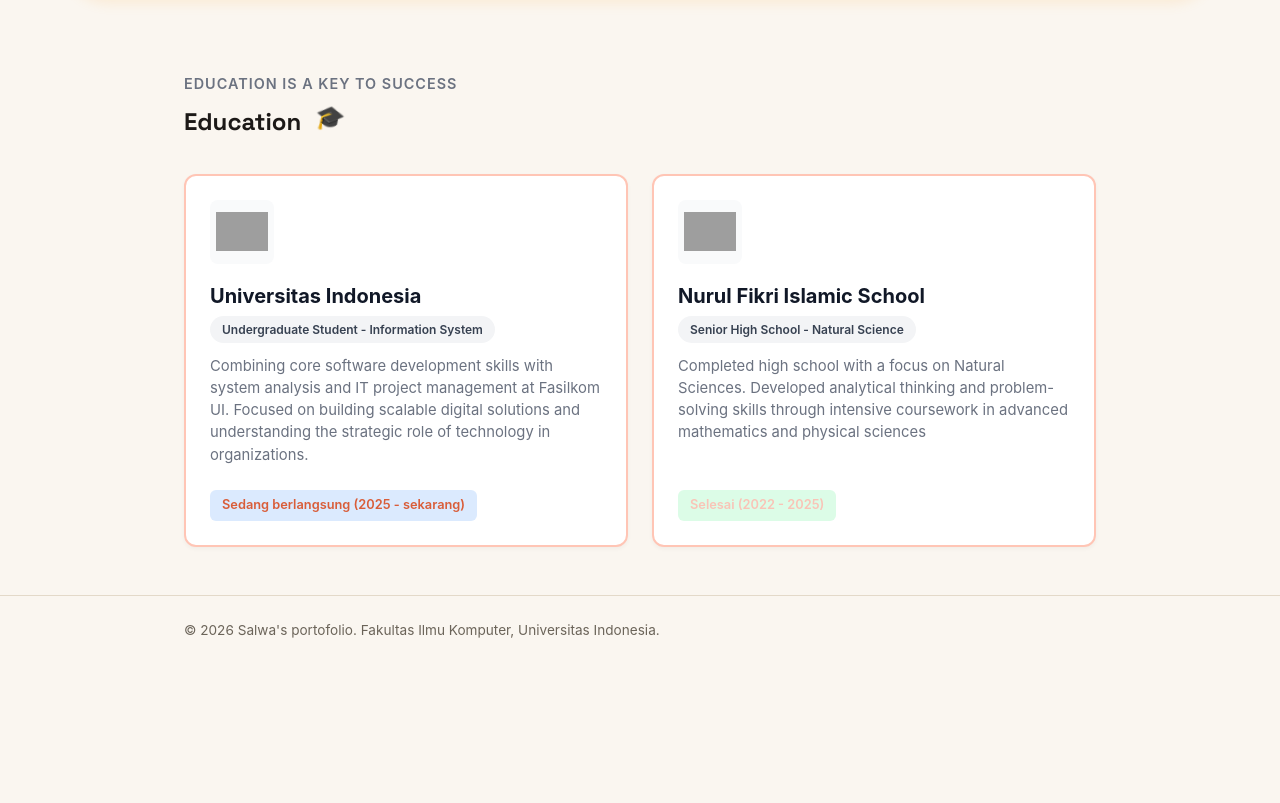
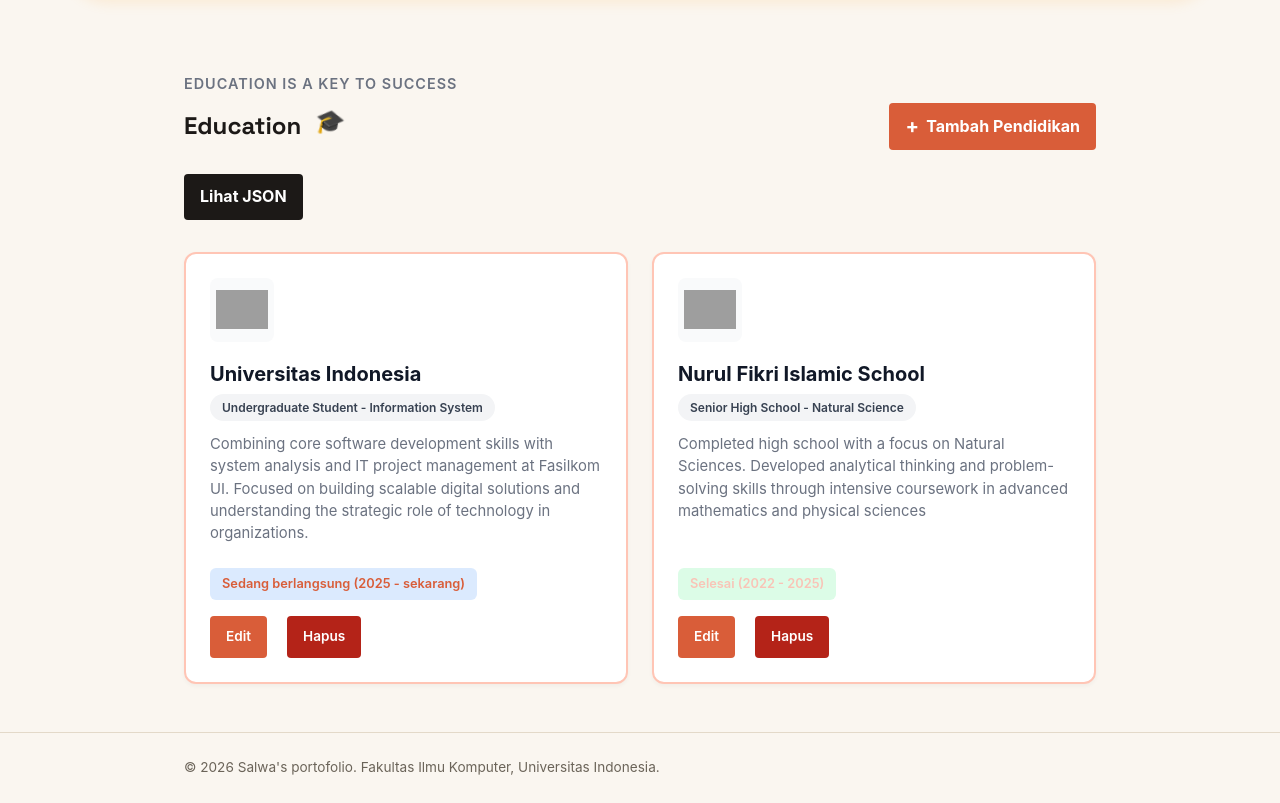
Before and after one commit to salwaanaznin/myportofolio, a Django app: page /education/ in a window 1280 px wide. Shown: the part 113-916 px from the top of the page. Before the commit the page ends 751 px from the top, so only its background shows below. Run offline with Django 5.2, Linux system fonts and the light colour scheme; data comes from the database, SQL or seed files in the repository; grey boxes are pictures that could not be loaded.

Commit message:
feat: 3- Add education create, update, delete, and JSON delivery

```diff
--- a/main/urls.py
+++ b/main/urls.py
@@ -1,6 +1,18 @@
 from django.urls import path
 
-from main.views import show_main, show_experience, show_education, create_project, show_projects, get_projects_json, delete_project
+from main.views import (
+    create_education,
+    create_project,
+    delete_education,
+    delete_project,
+    get_education_json,
+    get_projects_json,
+    show_education,
+    show_experience,
+    show_main,
+    show_projects,
+    update_education,
+)
 
 app_name = "main"
 
@@ -8,8 +20,24 @@ urlpatterns = [
     path("", show_main, name="show_main"),
     path("experience/", show_experience, name="show_experience"),
     path("education/", show_education, name="show_education"),
+    path("education/add/", create_education, name="create_education"),
+    path(
+        "education/<uuid:education_id>/edit/",
+        update_education,
+        name="update_education",
+    ),
+    path(
+        "education/<uuid:education_id>/delete/",
+        delete_education,
+        name="delete_education",
+    ),
+    path("api/education/", get_education_json, name="get_education_json"),
     path("projects/", show_projects, name="show_projects"),
     path("projects/add/", create_project, name="create_project"),
-    path("projects/<uuid:project_id>/delete/", delete_project, name="delete_project"),
+    path(
+        "projects/<uuid:project_id>/delete/",
+        delete_project,
+        name="delete_project",
+    ),
     path("api/projects/", get_projects_json, name="get_projects_json"),
 ]
--- a/main/views.py
+++ b/main/views.py
@@ -1,14 +1,13 @@
-from django.shortcuts import render
-
 from main.models import Experience
 from main.models import Education
-from main.forms import ProjectForm
+from main.forms import ProjectForm, EducationForm
 from main.models import Project
 
 from django.contrib import messages
 from django.core import serializers
 from django.http import HttpResponse
 from django.shortcuts import get_object_or_404, redirect, render
+from django.views.decorators.http import require_http_methods
 
 
 
@@ -33,12 +32,81 @@ def show_experience(request):
 
 #education
 
+def get_education_json(request):
+    education = Education.objects.all()
+    education_json = serializers.serialize("json", education)
+    return HttpResponse(education_json, content_type="application/json")
+
 def show_education(request):
+    json_response = get_education_json(request)
+    education = serializers.deserialize(
+        "json",
+        json_response.content.decode("utf-8"),
+    )
+    education_list = [entry.object for entry in education]
     context = {
         "name": "Salwa's portofolio",
-        "education_list": Education.objects.all(),
+        "education_list": education_list,
     }
     return render(request, "education.html", context)
+
+@require_http_methods(["GET", "POST"])
+def create_education(request):
+    form = EducationForm(
+        request.POST if request.method == "POST" else None
+    )
+
+    if request.method == "POST" and form.is_valid():
+        form.save()
+        messages.success(request, "Pendidikan berhasil ditambahkan!")
+        return redirect("main:show_education")
+
+    context = {
+        "name": "Salwa's portofolio",
+        "form": form,
+        "page_title": "Tambah Pendidikan",
+        "submit_label": "Tambah Pendidikan",
+    }
+    return render(request, "education_form.html", context)
+
+
+@require_http_methods(["GET", "POST"])
+def update_education(request, education_id):
+    education = get_object_or_404(Education, pk=education_id)
+    form = EducationForm(
+        request.POST if request.method == "POST" else None,
+        instance=education,
+    )
+
+    if request.method == "POST" and form.is_valid():
+        form.save()
+        messages.success(request, "Pendidikan berhasil diperbarui!")
+        return redirect("main:show_education")
+
+    context = {
+        "name": "Salwa's portofolio",
+        "form": form,
+        "page_title": "Edit Pendidikan",
+        "submit_label": "Simpan Perubahan",
+    }
+    return render(request, "education_form.html", context)
+
+
+@require_http_methods(["GET", "POST"])
+def delete_education(request, education_id):
+    education = get_object_or_404(Education, pk=education_id)
+
+    if request.method == "POST":
+        education.delete()
+        messages.success(request, "Pendidikan berhasil dihapus!")
+        return redirect("main:show_education")
+
+    context = {
+        "name": "Salwa's portofolio",
+        "education": education,
+    }
+    return render(request, "education_confirm_delete.html", context)
+
 
 def create_project(request):
     form = ProjectForm(request.POST or None)
--- a/templates/education.html
+++ b/templates/education.html
@@ -1,4 +1,5 @@
 {% extends "base.html" %}
+
 {% block meta %}
     <title>Education - {{ name }}</title>
 {% endblock meta %}
@@ -8,7 +9,22 @@
         <section class="education-section" id="education">
             <div class="container">
                 <p class="section-kicker">Education is a key to success</p>
+
+                <div class="project-header">
                     <h1>Education <span class="anim-icon">🎓</span></h1>
+                    <a href="{% url 'main:create_education' %}"
+                       class="button project-add-button">
+                        <span aria-hidden="true">+</span>
+                        Tambah Pendidikan
+                    </a>
+                </div>
+
+                <p>
+                    <a href="{% url 'main:get_education_json' %}"
+                       class="button button-secondary">
+                        Lihat JSON
+                    </a>
+                </p>
 
                 <div class="education-grid">
                     {% for edu in education_list %}
@@ -21,9 +37,8 @@
 
                             <h2>{{ edu.title }}</h2>
 
-                            <!-- DEGREE & MAJOR -->
                             <span class="education-category">
-                                {{ edu.get_degree_display }} {% if edu.major %} - {{ edu.major }}{% endif %}
+                                {{ edu.get_degree_display }}{% if edu.major %} - {{ edu.major }}{% endif %}
                             </span>
 
                             <p class="education-description">
@@ -47,6 +62,21 @@
                                     Periode pendidikan belum dicantumkan.
                                 </p>
                             {% endif %}
+
+                            <div class="project-card-actions">
+                                <div class="project-actions">
+                                    <a href="{% url 'main:update_education' edu.id %}"
+                                       class="button"
+                                       aria-label="Edit {{ edu.title }}">
+                                        Edit
+                                    </a>
+                                    <a href="{% url 'main:delete_education' edu.id %}"
+                                       class="button button-danger"
+                                       aria-label="Hapus {{ edu.title }}">
+                                        Hapus
+                                    </a>
+                                </div>
+                            </div>
                         </article>
                     {% empty %}
                         <p class="empty-state">
```
Also changed, not shown: templates/education_confirm_delete.html (added, +34 -0 lines), templates/education_form.html (added, +28 -0 lines). Lines whose indentation alone changed are shown as unchanged.
